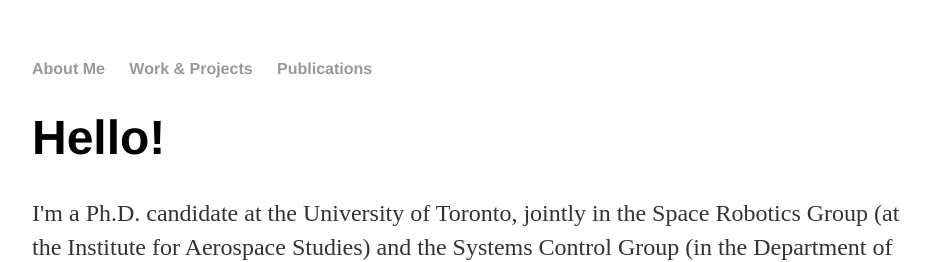
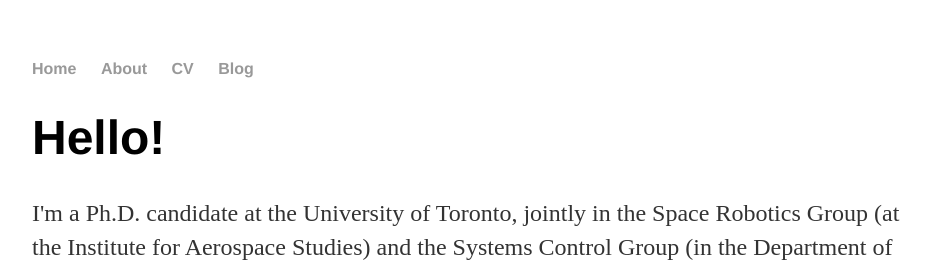
Before and after one commit to asnid/asnid.github.io, a Jekyll site: the page built from index.html, in a window 1280 px wide. Shown: the top 262 px of the page, without its empty margins (160-1091 px from the left). Built offline with Jekyll 4.4.1, drawn with Linux system fonts in a browser that asks for light colours.

Commit message:
Update index.html
Use Jekyll layout

```diff
--- a/index.html
+++ b/index.html
@@ -1,32 +1,9 @@
-<!DOCTYPE html>
-<html>
+---
+layout: default
+title: Adam Sniderman
+---
 
-	<head>
-		<title>Adam Sniderman</title>
-		<link rel="stylesheet" type="text/css" href="/css/main.css">
-	</head>
-
-	<body>
-		<nav>
-    	<ul>
-    		<li><a href="/">About Me</a></li>
-        <li><a href="/work">Work & Projects</a></li>
-        <li><a href="/pub">Publications</a></li>
-      </ul>
-		</nav>
-
-		<div class="container">
-    		<div class="blurb">
-        		<h1>Hello!</h1>
-				<p>I'm a Ph.D. candidate at the University of Toronto, jointly in the Space Robotics Group (at the Institute for Aerospace Studies) and the Systems Control Group (in the Department of Electrical and Computer Engineering). I'll add more information here later.</p>
-    		</div><!-- /.blurb -->
-		</div><!-- /.container -->
-
-		<footer>
-    		<ul>
-        		<li><a href="mailto:firstname.lastname[at]gmail.com">Fake Email</a></li>
-        		<li><a href="https://github.com/asnid">Github</a></li>
-			</ul>
-		</footer>
-	</body>
-</html>
+<div class="blurb">
+	<h1>Hello!</h1>
+	<p>I'm a Ph.D. candidate at the University of Toronto, jointly in the Space Robotics Group (at the Institute for Aerospace Studies) and the Systems Control Group (in the Department of Electrical and Computer Engineering). I'll add more information here later.</p>
+</div><!-- /.blurb -->
```
